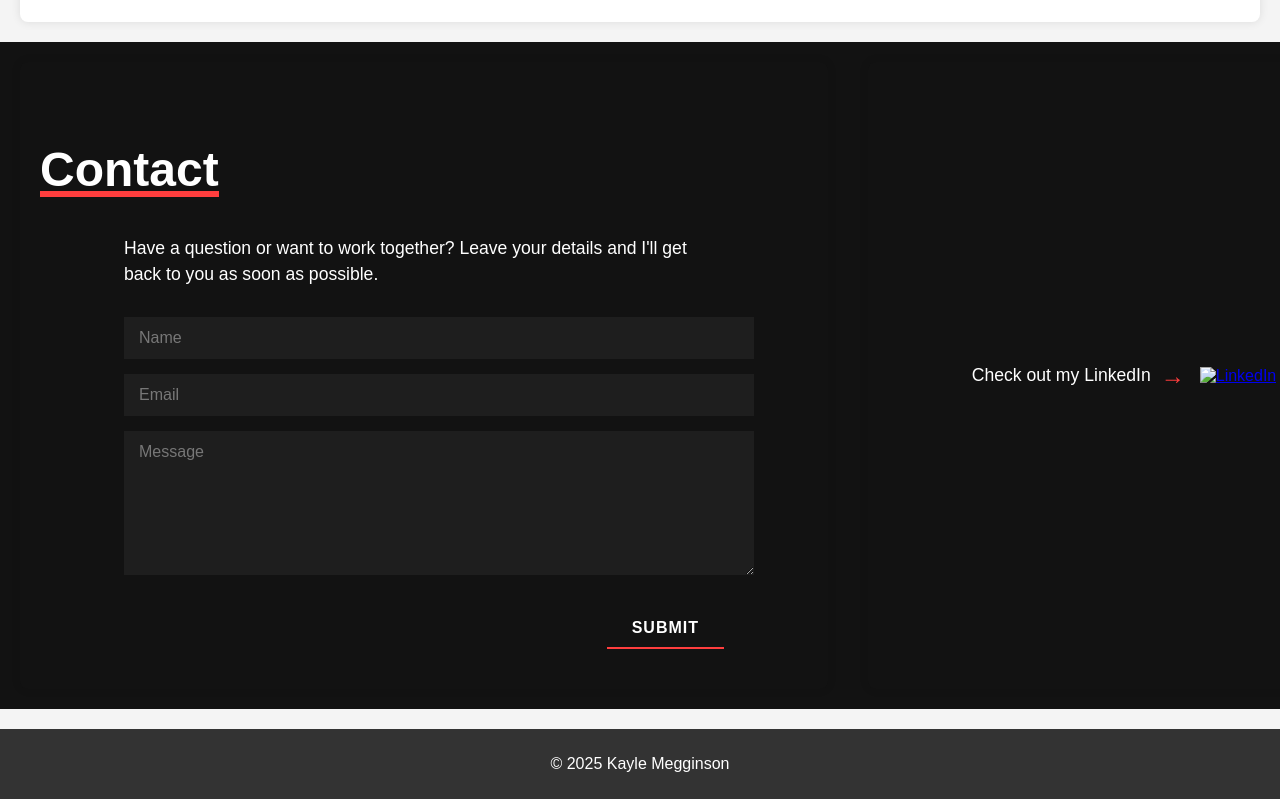
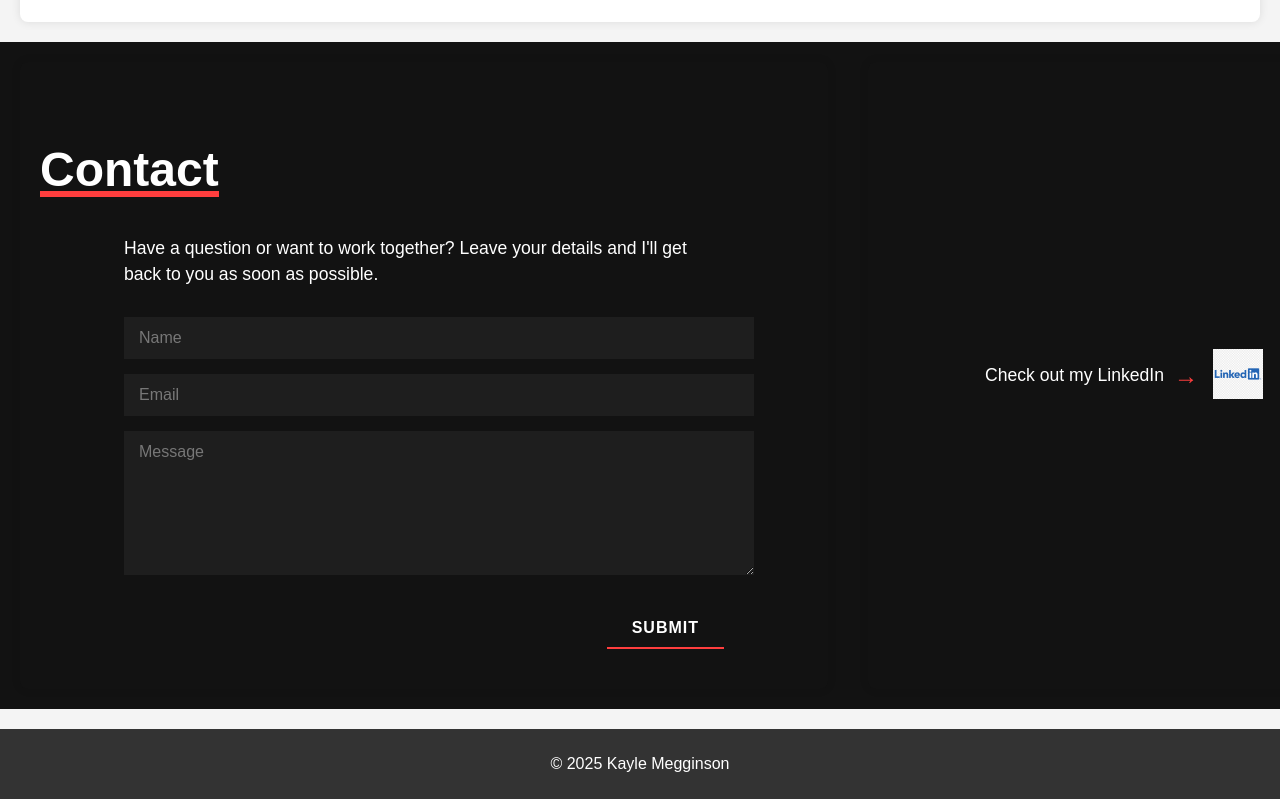
Before and after one commit to matthewbrady2214/Matthew-Brady, a plain HTML site: page index.html in a window 1280 px wide. Shown: the part 1956-2755 px from the top of the page. Drawn offline with Linux system fonts and the light colour scheme.

Commit message:
ejfiosdrho

```diff
--- a/index.html
+++ b/index.html
@@ -264,7 +264,7 @@
                         <span class="arrow">→</span>
                     </div>
                     <a href="https://www.linkedin.com/in/matthew-brady-270712345" target="_blank" rel="noopener noreferrer" class="linkedin-link">
-                        <img src="images/linkedin-logo.png" alt="LinkedIn" class="linkedin-logo">
+                        <img src="linkedin-logo.png" alt="LinkedIn" class="linkedin-logo">
                     </a>
                 </div>
             </div>
```
